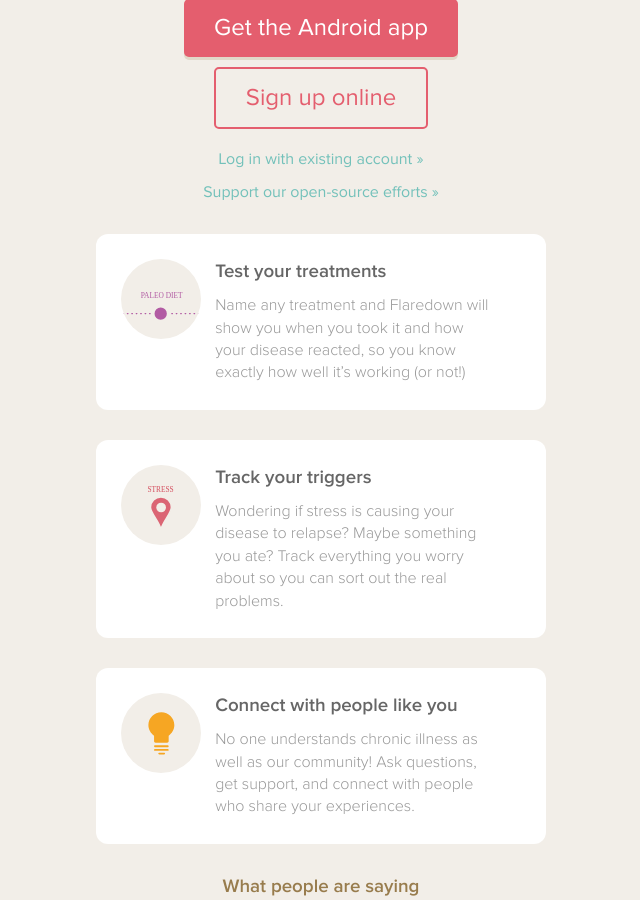
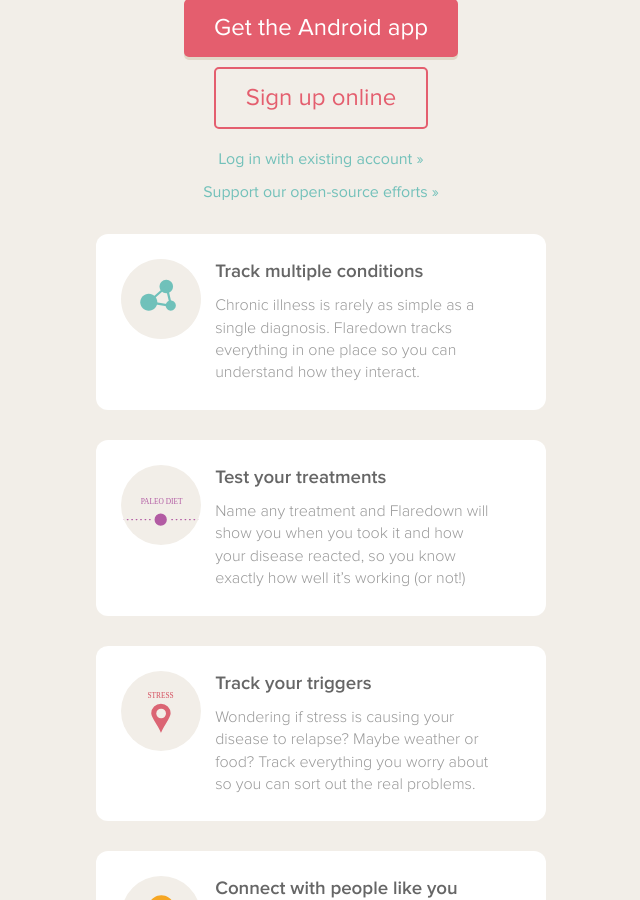
Before and after one commit to jasperfurniss/flaredown, a Jekyll site: the page built from index.html, in a window 1280 px wide and 900 px high, scrolled down 623 px. Shown: the whole window, without its empty margins (319-959 px from the left). Built offline with Jekyll 4.4.1, drawn with Linux system fonts in a browser that asks for light colours; comment, search, counter and statistics services are not loaded.

Commit message:
GA tracking and more copy updates

```diff
--- a/index.html
+++ b/index.html
@@ -4,12 +4,20 @@
 
     <img src="img/flaredown.png" alt="Flaredown" class="hero">
 
-	<a href="https://itunes.apple.com/us/app/flaredown-symptom-tracker/id982963596" class="btn-igg">Get the iPhone app</a>
-  <a href="https://play.google.com/store/apps/details?id=com.flaredown.flaredownWebWrapper" class="btn-igg">Get the Android app</a>
-  <a href="http://app.flaredown.com/signup" class="btn-login">Sign up online</a>
+	<a href="https://itunes.apple.com/us/app/flaredown-symptom-tracker/id982963596" onclick="ga('send', 'event', 'CTA', 'click', 'IOS App Store');" class="btn-igg">Get the iPhone app</a>
+  <a href="https://play.google.com/store/apps/details?id=com.flaredown.flaredownWebWrapper" onclick="ga('send', 'event', 'CTA', 'click', 'Android App Store');" class="btn-igg">Get the Android app</a>
+  <a href="http://app.flaredown.com/signup" onclick="ga('send', 'event', 'CTA', 'click', 'Web sign up');" class="btn-login">Sign up online</a>
 
-	<a href="http://app.flaredown.com/login" class="btn-backer-login">Log in with existing account &raquo;</a>
-	<a href="http://igg.me/at/flaredown" class="btn-backer-login">Support our open-source efforts &raquo;</a>
+	<a href="http://app.flaredown.com/login" onclick="ga('send', 'event', 'Link', 'click', 'Log in');" class="btn-backer-login">Log in with existing account &raquo;</a>
+	<a href="http://igg.me/at/flaredown" onclick="ga('send', 'event', 'Link', 'click', 'Contribute');"class="btn-backer-login">Support our open-source efforts &raquo;</a>
+
+  <section class="card">
+		<img class="icon" src="img/trackConditions.svg" alt="Track all your conditions together">
+		<div class="copy">
+			<h3>Track multiple conditions</h3>
+			<p>Chronic illness is rarely as simple as a single diagnosis. Flaredown tracks everything in one place so you can understand how they interact.</p>
+		</div>
+	</section>
 
 	<section class="card">
 		<img class="icon" src="img/testTreatments.svg" alt="Test any treatment">
@@ -20,10 +28,10 @@
 	</section>
 
 	<section class="card">
-		<img class="icon" src="img/trackTriggers.svg" alt="Track your triggers">
+		<img class="icon" src="img/trackTriggers.svg" alt="Find your triggers">
 		<div class="copy">
 			<h3>Track your triggers</h3>
-				<p>Wondering if stress is causing your disease to relapse? Maybe something you ate? Track everything you worry about so you can sort out the real problems. </p>
+				<p>Wondering if stress is causing your disease to relapse? Maybe weather or food? Track everything you worry about so you can sort out the real problems.</p>
 			</div>
 	</section>
 
@@ -36,7 +44,7 @@
 	</section> -->
 
 	<section class="card">
-		<img class="icon" src="img/contributeKnowledge.svg" alt="Contribute your knowledge">
+		<img class="icon" src="img/contributeKnowledge.svg" alt="Connect with people like you">
 		<div class="copy">
 			<h3>Connect with people like you</h3>
 			<p>No one understands chronic illness as well as our community! Ask questions, get support, and connect with people who share your experiences.</p>
```
Also changed, not shown: img/trackConditions.svg (added).
